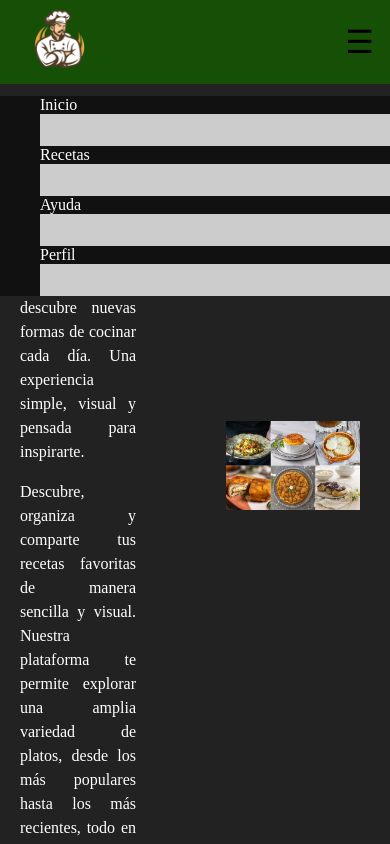
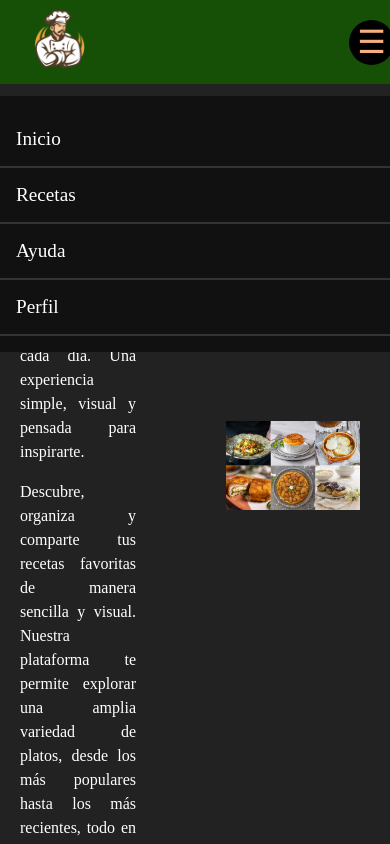
Before and after one commit to YowuJH/CookEasy, a website: page landingpage.html in a window 390 px wide. Both pictures are taken after a click on the button "Abrir menú". Shown: the top 844 px of the page. Drawn offline with Linux system fonts and the light colour scheme.

Commit message:
cambios finales en clase

```diff
--- a/styles.css
+++ b/styles.css
@@ -214,17 +214,31 @@ button {
 .menu-toggle {
   display: none; /* Oculto por defecto */
   font-size: 2rem; /* Tamaño del ícono hamburguesa */
-  background: none; /* Sin fondo */
+  color: white;
+  background: black; /* Con fondo negro */
   border: none; /* Sin bordes */
   cursor: pointer; /* Manito al pasar el mouse */
   margin-right: 1rem; /* Espacio entre el borde derecho */
+
+  /* circulo */
+  width: 45px;
+  height: 45px;
+  border-radius: 50%;
+
+  /* centrar circulo */
+  justify-content: center;
+  align-items: center;
+}
+
+.menu-toggle:hover {
+  background: #333; /* tono gris oscuro */
 }
 
 /* RESPONSIVE: MÓVILES */
 @media (max-width: 768px) {
   .menu-toggle {
-    display: block; /* Mostrar botón hamburguesa en móviles */
-    color: black;
+    display: flex; /* Mostrar botón hamburguesa en móviles antes estaba como display blox cuando aún no poniamos el circulo*/
+    color: rgb(248, 175, 127);
   }
 
   .Menu-Horizontal {
@@ -235,6 +249,8 @@ button {
     position: absolute;
     top: 5rem; /* Debajo del menú fijo */
     left: 0;
+    padding: 1rem 0;
+    z-index: 999;
   }
 
   .Menu-Horizontal.active {
@@ -242,6 +258,13 @@ button {
   }
 
   .Menu-Horizontal li {
-    border-bottom: 2rem solid #ccc; /* Líneas separadoras */
+    padding: 1rem;
+    border-bottom: 2px solid #333; /* Líneas separadoras */
+  }
+
+  .Menu-Horizontal a {
+    color: white;
+    text-decoration: none;
+    font-size: 1.2rem;
   }
 }
```
